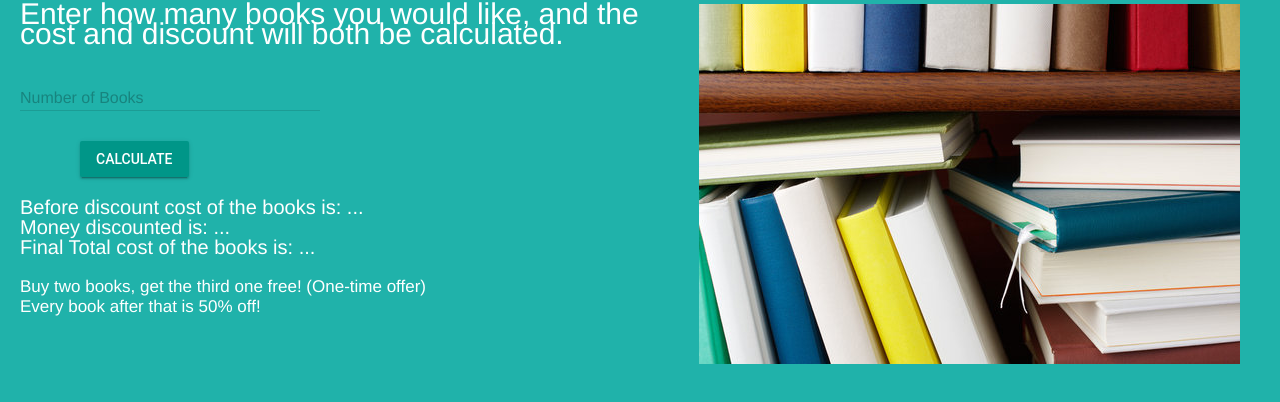
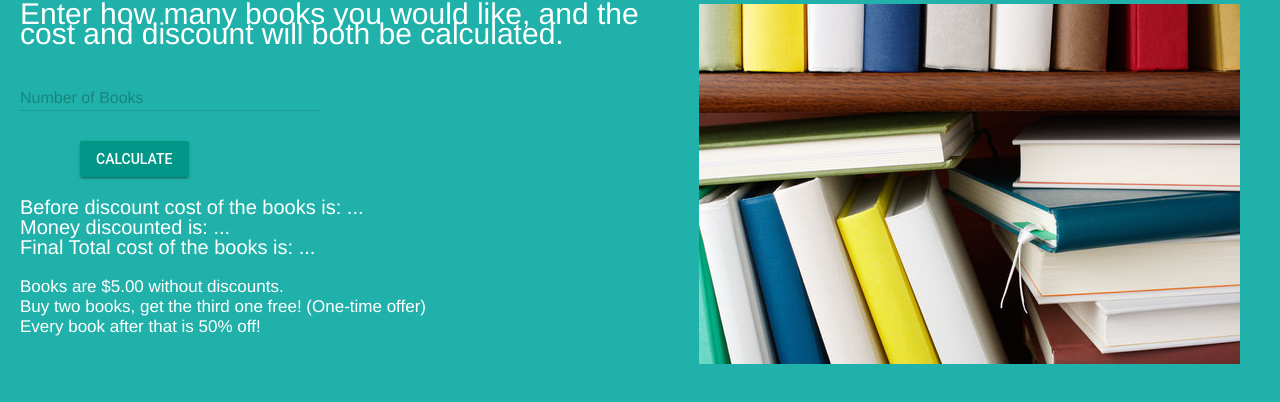
Before and after one commit to MTHS-ICS2O-2-2022/ICS2O-Assignment-04-Jaden-Plugowsky, a website: page index.html in a window 1280 px wide. Shown: the part 80-482 px from the top of the page. Drawn offline with nearby package versions, Linux system fonts and the light colour scheme.

Commit message:
errors fixed

```diff
--- a/index.html
+++ b/index.html
@@ -85,6 +85,8 @@
         <br />
         <div class="page-content-description">
           <div id="description">
+            Books are $5.00 without discounts.
+            <br />
             Buy two books, get the third one free! (One-time offer)
             <br />
             Every book after that is 50% off!
```
